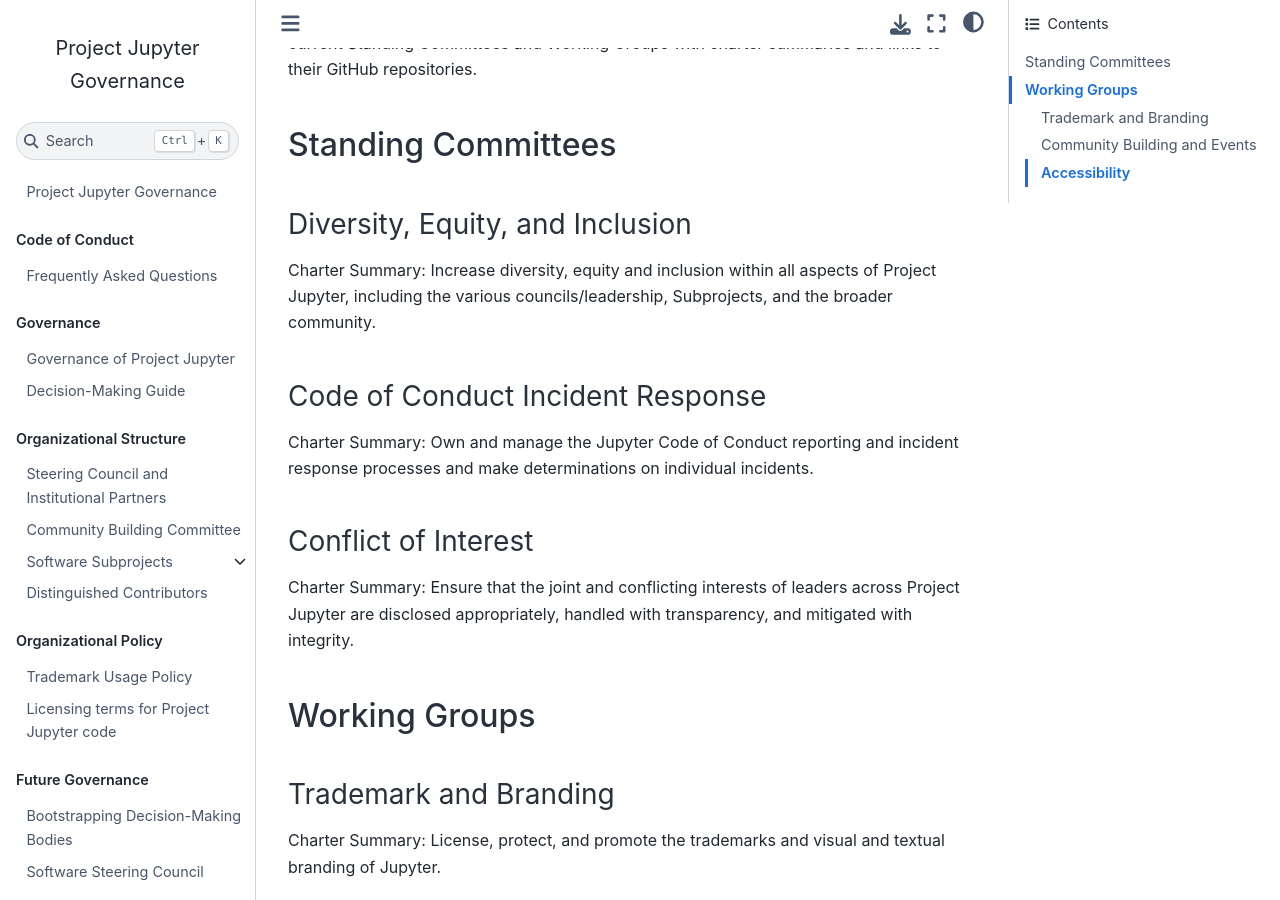
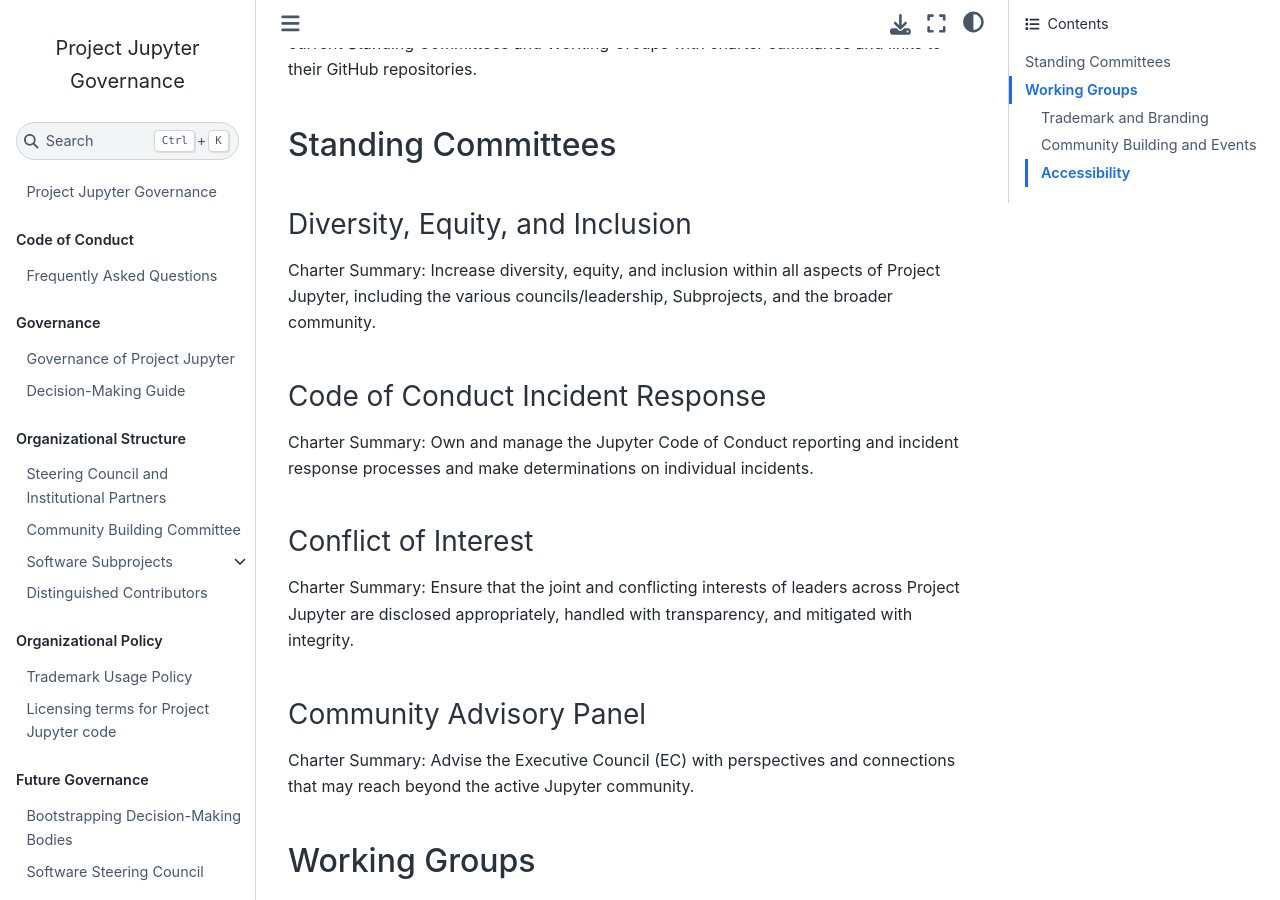
Before and after one commit to jupyter/governance, a Jupyter Book: the page built from list_of_standing_committees_and_working_groups.md, in a window 1280 px wide and 900 px high, scrolled down 230 px. Built offline with Jupyter Book 1.0.4 settings and Sphinx 7.4.7 and the Sphinx Book theme 1.1.4, drawn with Linux system fonts in a browser that asks for light colours; pages that are not in the unit, such as notebooks, are missing from menus.

Commit message:
Add Community Advisory Panel to list of Standing Committees (missing it was an oversight)

```diff
--- a/list_of_standing_committees_and_working_groups.md
+++ b/list_of_standing_committees_and_working_groups.md
@@ -6,7 +6,7 @@
 
 ### Diversity, Equity, and Inclusion
 
-Charter Summary: Increase diversity, equity and inclusion within all aspects of Project Jupyter, including the various councils/leadership, Subprojects, and the broader community.
+Charter Summary: Increase diversity, equity, and inclusion within all aspects of Project Jupyter, including the various councils/leadership, Subprojects, and the broader community.
 
 ### Code of Conduct Incident Response
 
@@ -15,6 +15,10 @@
 ### Conflict of Interest
 
 Charter Summary: Ensure that the joint and conflicting interests of leaders across Project Jupyter are disclosed appropriately, handled with transparency, and mitigated with integrity.
+
+### Community Advisory Panel
+
+Charter Summary: Advise the Executive Council (EC) with perspectives and connections that may reach beyond the active Jupyter community.
 
 ## Working Groups
 
```
